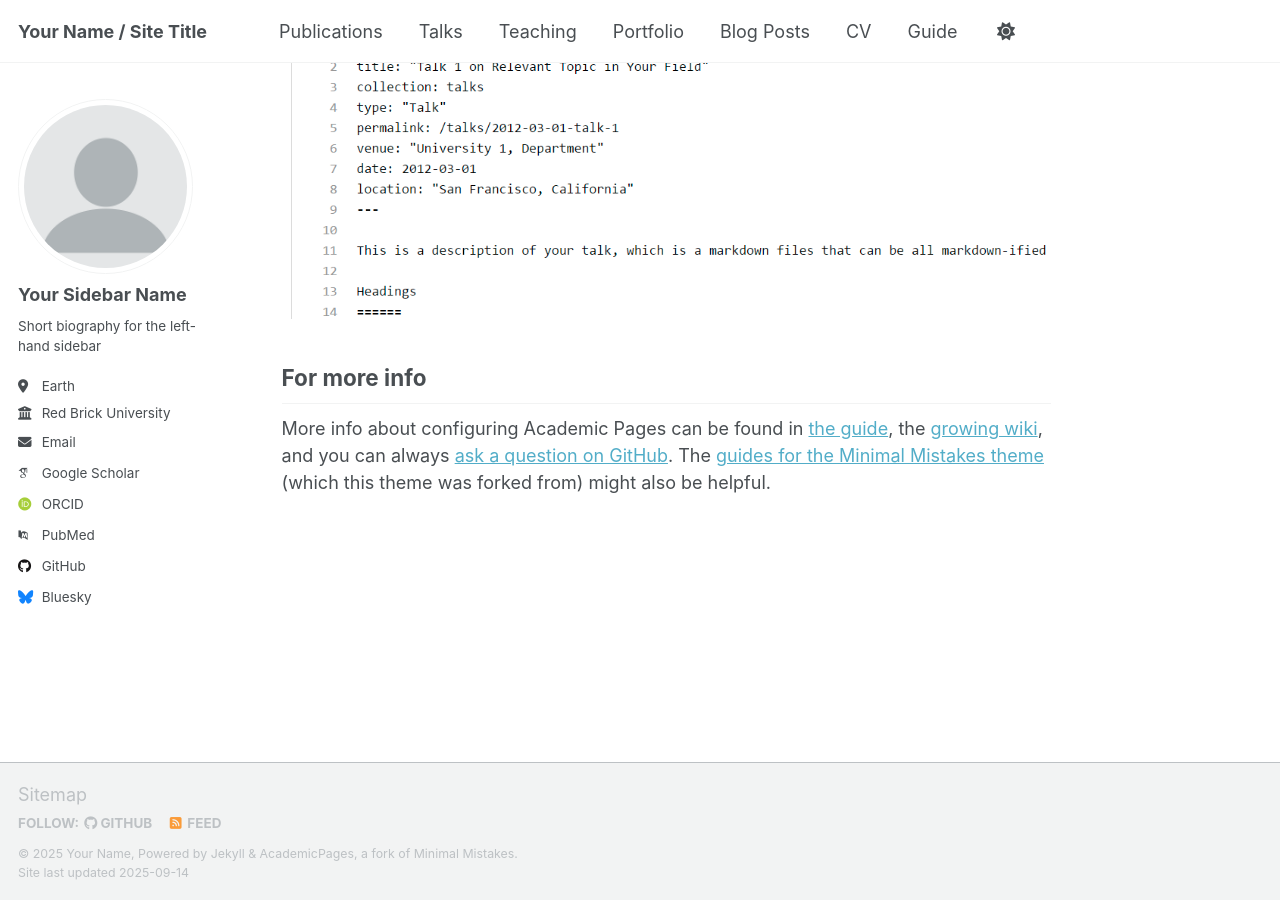
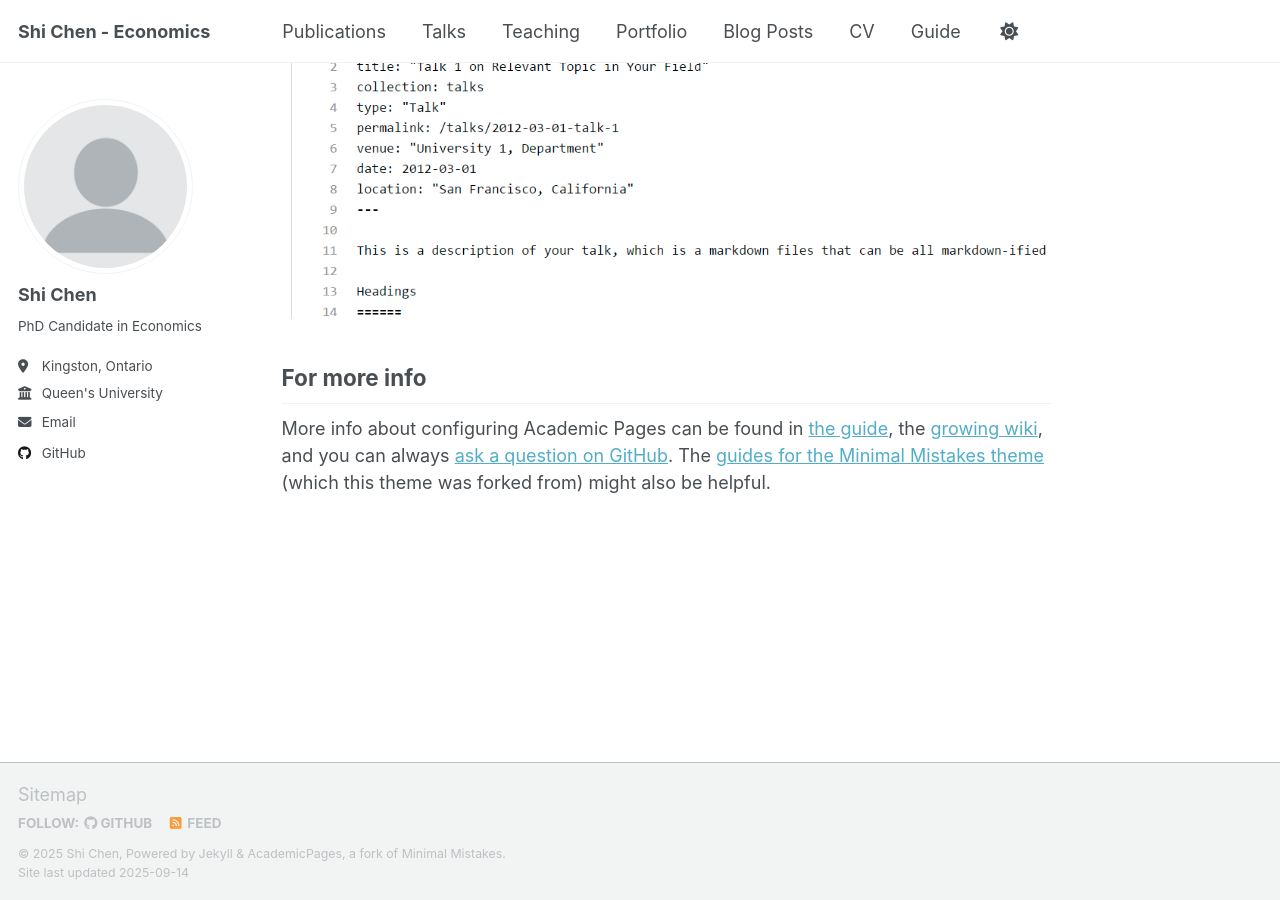
Before and after one commit to shichen14/shichen14.github.io, a Jekyll site: the page built from _pages/about.md, in a window 1280 px wide and 900 px high, scrolled down 2880 px. Built offline with Jekyll 4.4.1, drawn with Linux system fonts in a browser that asks for light colours; some web fonts are replaced; a script that is not in the unit is left out.

Commit message:
Update _config.yml

```diff
--- a/_config.yml
+++ b/_config.yml
@@ -9,14 +9,14 @@
 # Basic Site Settings
 locale                   : "en-US"
 site_theme               : "default" # Currently available options are "default", "air"
-title                    : "Your Name / Site Title"
+title                    : "Shi Chen - Economics"
 title_separator          : "-"
-name                     : &name "Your Name"
-description              : &description "Your Name's academic portfolio"   # Update this with a general description of your site, this is the default if not overridden by a page
-url                      : https://academicpages.github.io # The base hostname & protocol for your site e.g. "https://[your GitHub username].github.io",
+name                     : &name "Shi Chen"
+description              : &description "Shi Chen's academic portfolio"   # Update this with a general description of your site, this is the default if not overridden by a page
+url                      : https://shichen14.github.io # The base hostname & protocol for your site e.g. "https://[your GitHub username].github.io",
                                                            # or if you already have some other page hosted on Github then use "https://[your GitHub username].github.io/[Your Repo Name]"
 baseurl                  : "" # the subpath of your site, e.g. "/blog"
-repository               : "academicpages/academicpages.github.io"
+repository               : "shichen14/shichen14.github.io"
 
 # Site Author - The following control what appear as part of the author content on the side bar.
 #               If a field is blank the icon and link will not appear, otherwise it will be shown.
@@ -24,23 +24,23 @@ repository               : "academicpages/academicpages.github.io"
 author:
   # Biographic information
   avatar           : "profile.png"
-  name             : "Your Sidebar Name"
+  name             : "Shi Chen"
   pronouns         : # example: "she/her"
-  bio              : "Short biography for the left-hand sidebar"
-  location         : "Earth"
-  employer         : "Red Brick University"
+  bio              : "PhD Candidate in Economics"
+  location         : "Kingston, Ontario"
+  employer         : "Queen's University"
   uri              : # URL
-  email            : "none@example.org"
+  email            : "shi.chen@queensu.ca"
 
   # Academic websites
   academia         : # URL
   arxiv            : # URL - Update with the correct link to your profile
-  googlescholar    : "https://scholar.google.com/citations?user=PS_CX0AAAAAJ"
+  googlescholar    : # URL
   inspire-hep      : # URL
   impactstory      : # URL
-  orcid            : "http://orcid.org/yourorcidurl"
+  orcid            : # URL
   semantic         : # URL
-  pubmed           : "https://www.ncbi.nlm.nih.gov/pubmed/?term=john+snow"
+  pubmed           : # URL
   researchgate     : # URL
   scopus           : # URL
 
@@ -48,13 +48,13 @@ author:
   bitbucket        : # Username - Update with your username on the site
   codepen          : # Username
   dribbble         : # Username
-  github           : "academicpages"
+  github           : "shichen14"
   kaggle           : # Username
   stackoverflow    : # User number or user number and name (i.e., use "1" or "1/jeff-atwood")
 
   # Social media
   artstation       : # Username
-  bluesky          : "bsky.app" # Replace this with you Bluesky username
+  bluesky          : # Username
   facebook         : # Username
   flickr           : # Username
   foursquare       : # Username
```
